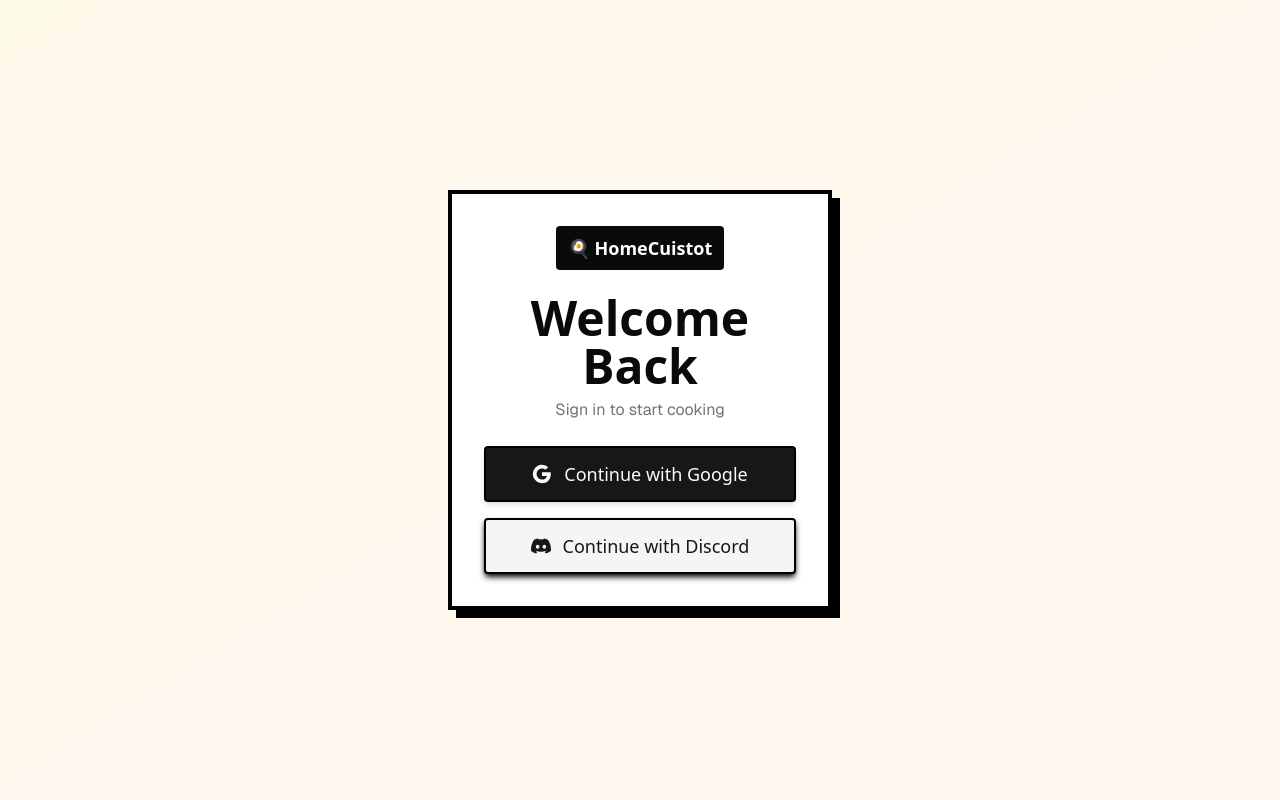
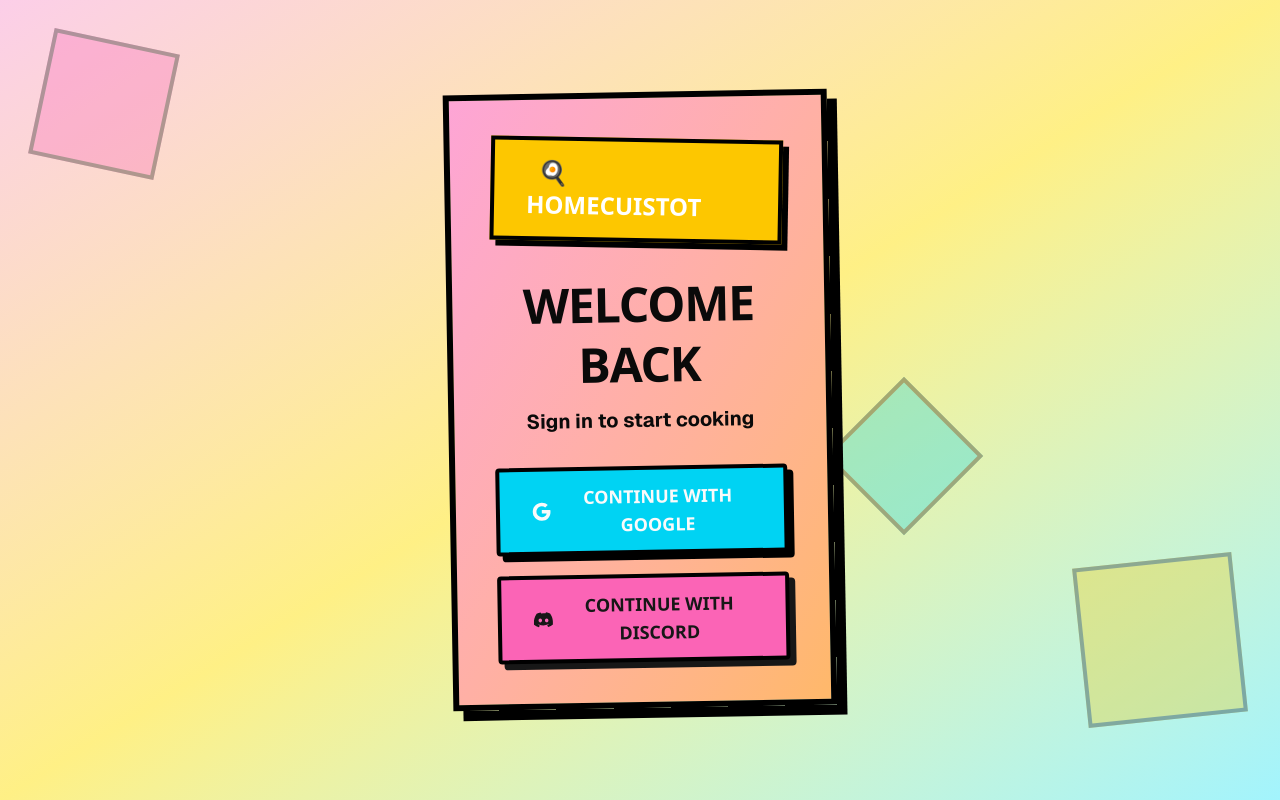
Before and after one commit to diephil/homecuistot-commit-to-change, a Next.js app in the folder apps/nextjs/: page /login in a window 1280 px wide. Built offline with nearby package versions, Linux system fonts and the light colour scheme; no server answers.

Commit message:
feat: login revamped

```diff
--- a/apps/nextjs/src/app/(auth)/login/page.tsx
+++ b/apps/nextjs/src/app/(auth)/login/page.tsx
@@ -46,30 +46,59 @@
   };
 
   return (
-    <PageContainer maxWidth="md" gradientFrom="from-amber-50" gradientVia="via-orange-50" gradientTo="to-orange-50">
-      <div className="border-4 border-black bg-white shadow-[8px_8px_0px_0px_rgba(0,0,0,1)] p-8 dark:bg-zinc-800 dark:border-zinc-700">
-          <div className="flex flex-col items-center gap-6">
-            <Badge variant="solid" size="lg" className="text-lg">
+    <PageContainer
+      maxWidth="md"
+      gradientFrom="from-pink-200"
+      gradientVia="via-yellow-200"
+      gradientTo="to-cyan-200"
+    >
+      {/* Decorative background shapes */}
+      <div className="absolute inset-0 overflow-hidden pointer-events-none">
+        <div className="absolute top-10 left-10 w-20 h-20 md:w-32 md:h-32 bg-pink-400 border-3 md:border-4 border-black opacity-30 md:transform md:rotate-12" />
+        <div className="absolute bottom-20 right-10 w-24 h-24 md:w-40 md:h-40 bg-yellow-400 border-3 md:border-4 border-black opacity-30 md:transform md:-rotate-6" />
+        <div className="absolute top-1/2 right-1/4 w-16 h-16 md:w-28 md:h-28 bg-cyan-400 border-3 md:border-4 border-black opacity-30 md:transform md:rotate-45" />
+      </div>
+
+      {/* Main login card */}
+      <div className="relative border-4 md:border-6 border-black bg-gradient-to-br from-pink-300 to-orange-300
+        shadow-[6px_6px_0px_0px_rgba(0,0,0,1)] md:shadow-[10px_10px_0px_0px_rgba(0,0,0,1)]
+        p-6 md:p-10 md:transform md:-rotate-1 transition-all
+        hover:shadow-[4px_4px_0px_0px_rgba(0,0,0,1)] md:hover:shadow-[6px_6px_0px_0px_rgba(0,0,0,1)]
+        hover:translate-x-[2px] hover:translate-y-[2px] md:hover:translate-x-[4px] md:hover:translate-y-[4px]">
+
+        <div className="flex flex-col items-center gap-6 md:gap-8">
+          {/* Logo badge */}
+          <div className="bg-yellow-400 border-3 md:border-4 border-black px-6 py-3 md:px-8 md:py-4
+            shadow-[4px_4px_0px_0px_rgba(0,0,0,1)] md:shadow-[6px_6px_0px_0px_rgba(0,0,0,1)]
+            md:transform md:rotate-2">
+            <Badge variant="solid" size="lg" className="text-xl md:text-2xl font-black uppercase bg-transparent border-0 shadow-none">
               🍳 HomeCuistot
             </Badge>
+          </div>
 
+          {/* Heading section */}
           <div className="text-center">
-              <Text as="h1" className="mb-2">
+            <Text as="h1" className="text-3xl md:text-5xl font-black uppercase mb-2 md:mb-3 leading-tight tracking-tight">
               Welcome Back
             </Text>
-              <Text as="p" className="text-muted-foreground">
+            <Text as="p" className="text-base md:text-xl font-bold">
               Sign in to start cooking
             </Text>
           </div>
 
-            <div className="flex flex-col gap-4 w-full">
+          {/* Login buttons */}
+          <div className="flex flex-col gap-4 md:gap-5 w-full">
             <Button
               onClick={handleGoogleLogin}
               variant="default"
               size="lg"
-                className="w-full justify-center gap-3"
+              className="w-full justify-center gap-3 bg-cyan-400 hover:bg-cyan-500 border-4 border-black font-black uppercase text-base md:text-lg
+                shadow-[4px_4px_0px_0px_rgba(0,0,0,1)] md:shadow-[6px_6px_0px_0px_rgba(0,0,0,1)]
+                hover:shadow-[2px_2px_0px_0px_rgba(0,0,0,1)] md:hover:shadow-[3px_3px_0px_0px_rgba(0,0,0,1)]
+                hover:translate-x-[2px] hover:translate-y-[2px] md:hover:translate-x-[3px] md:hover:translate-y-[3px]
+                transition-all md:transform md:hover:rotate-1 py-6 md:py-7"
             >
-                <svg className="h-5 w-5" viewBox="0 0 24 24">
+              <svg className="h-5 w-5 md:h-6 md:w-6" viewBox="0 0 24 24">
                 <path
                   fill="currentColor"
                   d="M22.56 12.25c0-.78-.07-1.53-.2-2.25H12v4.26h5.92c-.26 1.37-1.04 2.53-2.21 3.31v2.77h3.57c2.08-1.92 3.28-4.74 3.28-8.09z"
@@ -94,9 +123,13 @@
               onClick={handleDiscordLogin}
               variant="secondary"
               size="lg"
-                className="w-full justify-center gap-3"
+              className="w-full justify-center gap-3 bg-pink-400 hover:bg-pink-500 border-4 border-black font-black uppercase text-base md:text-lg
+                shadow-[4px_4px_0px_0px_rgba(0,0,0,1)] md:shadow-[6px_6px_0px_0px_rgba(0,0,0,1)]
+                hover:shadow-[2px_2px_0px_0px_rgba(0,0,0,1)] md:hover:shadow-[3px_3px_0px_0px_rgba(0,0,0,1)]
+                hover:translate-x-[2px] hover:translate-y-[2px] md:hover:translate-x-[3px] md:hover:translate-y-[3px]
+                transition-all md:transform md:hover:-rotate-1 py-6 md:py-7"
             >
-                <svg className="h-5 w-5" viewBox="0 0 24 24" fill="currentColor">
+              <svg className="h-5 w-5 md:h-6 md:w-6" viewBox="0 0 24 24" fill="currentColor">
                 <path d="M20.317 4.37a19.791 19.791 0 0 0-4.885-1.515a.074.074 0 0 0-.079.037c-.21.375-.444.864-.608 1.25a18.27 18.27 0 0 0-5.487 0a12.64 12.64 0 0 0-.617-1.25a.077.077 0 0 0-.079-.037A19.736 19.736 0 0 0 3.677 4.37a.07.07 0 0 0-.032.027C.533 9.046-.32 13.58.099 18.057a.082.082 0 0 0 .031.057a19.9 19.9 0 0 0 5.993 3.03a.078.078 0 0 0 .084-.028a14.09 14.09 0 0 0 1.226-1.994a.076.076 0 0 0-.041-.106a13.107 13.107 0 0 1-1.872-.892a.077.077 0 0 1-.008-.128a10.2 10.2 0 0 0 .372-.292a.074.074 0 0 1 .077-.01c3.928 1.793 8.18 1.793 12.062 0a.074.074 0 0 1 .078.01c.12.098.246.198.373.292a.077.077 0 0 1-.006.127a12.299 12.299 0 0 1-1.873.892a.077.077 0 0 0-.041.107c.36.698.772 1.362 1.225 1.993a.076.076 0 0 0 .084.028a19.839 19.839 0 0 0 6.002-3.03a.077.077 0 0 0 .032-.054c.5-5.177-.838-9.674-3.549-13.66a.061.061 0 0 0-.031-.03zM8.02 15.33c-1.183 0-2.157-1.085-2.157-2.419c0-1.333.956-2.419 2.157-2.419c1.21 0 2.176 1.096 2.157 2.42c0 1.333-.956 2.418-2.157 2.418zm7.975 0c-1.183 0-2.157-1.085-2.157-2.419c0-1.333.955-2.419 2.157-2.419c1.21 0 2.176 1.096 2.157 2.42c0 1.333-.946 2.418-2.157 2.418z"/>
               </svg>
               Continue with Discord
```
Lines whose indentation alone changed are shown as unchanged.
